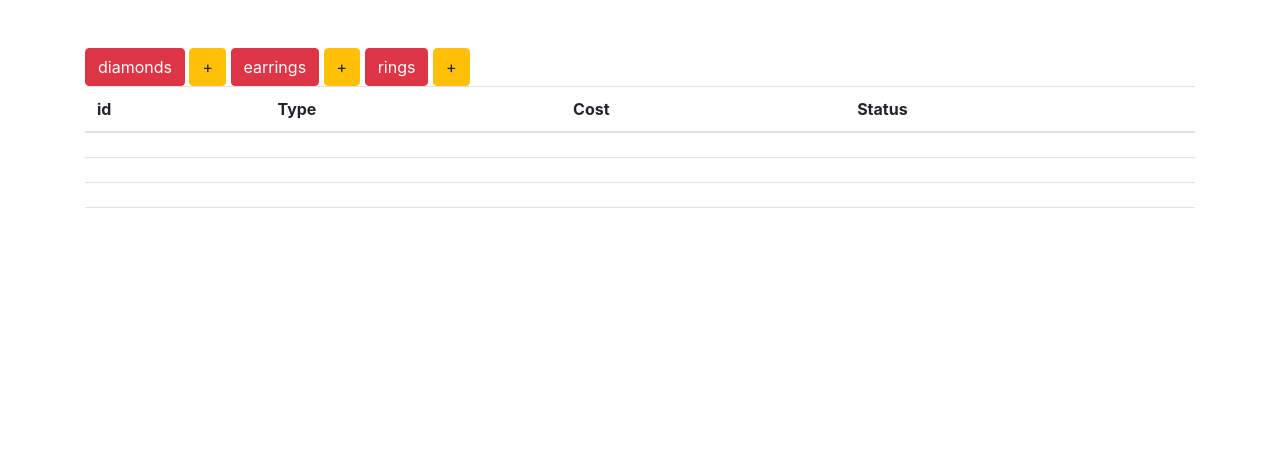
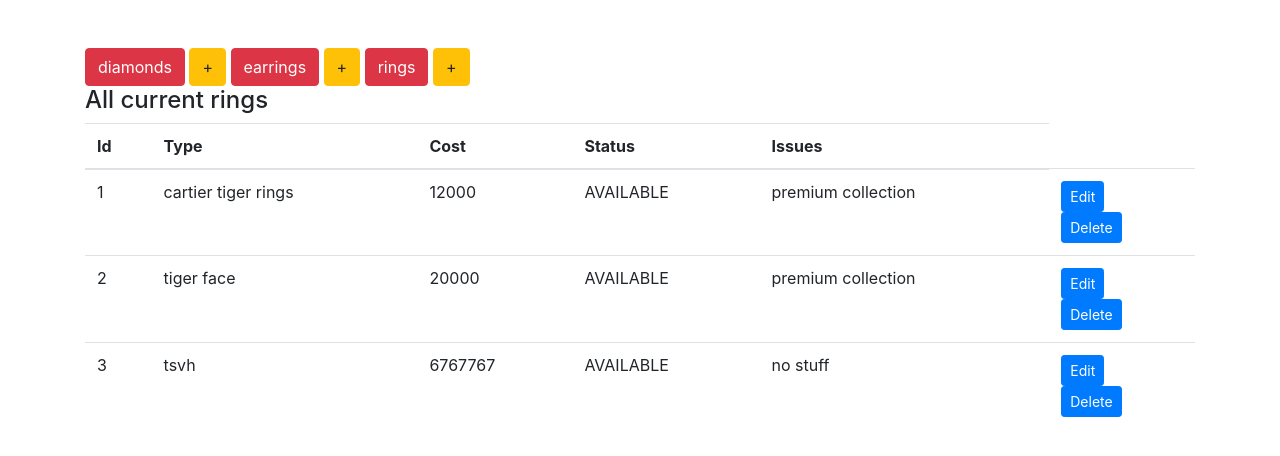
Before and after one commit to suryanshsoni27/goldinventorymanagment, a Django app: page /display_rings in a window 1280 px wide. Shown: the part 70-526 px from the top of the page. Run offline with Django 3.2, Linux system fonts and the light colour scheme; data comes from the database, SQL or seed files in the repository; both versions use the stored data as it was after the commit; lists and menus that the app fills with data are empty; some libraries are stand-ins or nearby versions.

Commit message:
First demo ready

```diff
--- a/goldinventory/goldinventory/settings.py
+++ b/goldinventory/goldinventory/settings.py
@@ -38,6 +38,7 @@ INSTALLED_APPS = [
     'django.contrib.messages',
     'django.contrib.staticfiles',
     'inventory',
+    'import_export',
 
 ]
 
--- a/goldinventory/inventory/admin.py
+++ b/goldinventory/inventory/admin.py
@@ -1,8 +1,10 @@
 from django.contrib import admin
 from .models import *
+
+from import_export.admin import ImportExportModelAdmin
 # Register your models here.
 
 
 @admin.register(diamonds, earring, rings)
-class ViewAdmin(admin.ModelAdmin):
+class ViewAdmin(ImportExportModelAdmin):
     pass
--- a/goldinventory/inventory/templates/index.html
+++ b/goldinventory/inventory/templates/index.html
@@ -4,21 +4,23 @@
 
     <!---this name shoudl be same as in display urls--->
     <a href="{% url 'display_diamonds' %}" class="btn btn-danger btn-md" role="button">diamonds</a>
-    <a href="#" class="btn btn-warning btn-md" role="button">+</a>
+    <a href="{% url 'add_diamonds' %}" class="btn btn-warning btn-md" role="button">+</a>
 
     <a href="{% url 'display_earrings' %}" class="btn btn-danger btn-md" role="button">earrings</a>
-    <a href="#" class="btn btn-warning btn-md" role="button">+</a>
+    <a href="{% url 'add_earrings' %}" class="btn btn-warning btn-md" role="button">+</a>
 
     <a href="{% url 'display_rings' %}" class="btn btn-danger btn-md" role="button">rings</a>
-    <a href="#" class="btn btn-warning btn-md" role="button">+</a>
+    <a href="{% url 'add_rings' %}" class="btn btn-warning btn-md" role="button">+</a>
 
 </div>
-
+<h4>
+    All current {{header}}
+</h4>
 <table class="table table-hover">
     <thead>
         <tr>
             <th>
-                id
+                Id
             </th>
             <th>
                 Type
@@ -28,6 +30,9 @@
             </th>
             <th>
                 Status
+            </th>
+            <th>
+                Issues
             </th>
         </tr>
 
@@ -42,8 +47,12 @@
 
         <!-------this names shoudl be exactly same to the one mentioend in models files---->
         <tbody>
-            {% for items in items %}
+            {% for item in items %}
             <tr>
+                <td>
+                    {{ item.id }}
+
+                </td>
                 <td>
                     {{ item.type }}
 
@@ -59,6 +68,26 @@
                     {{ item.issues }}
 
                 </td>
+                {% if header|lower == "diamonds" %}
+                <td>
+                    <a href="{% url 'edit_diamonds' item.id %}" class="btn btn-primary btn-sm" role="button">Edit</a>
+                    <br>
+                    <a href="{% url 'delete_diamonds' item.id %}" class="btn btn-primary btn-sm" role="button">Delete</a>
+                </td>
+                {% elif header|lower == "rings" %}
+                <td>
+                    <a href="{% url 'edit_rings' item.id %}" class="btn btn-primary btn-sm" role="button">Edit</a>
+                    <br>
+                    <a href="{% url 'delete_rings' item.id %}" class="btn btn-primary btn-sm" role="button">Delete</a>
+                </td>
+                {% else %}
+                <td>
+                    <a href="{% url 'edit_earrings' item.id %}" class="btn btn-primary btn-sm" role="button">Edit</a>
+                    <br>
+                    <a href="{% url 'delete_earrings' item.id %}" class="btn btn-primary btn-sm" role="button">Delete</a>
+                </td>
+
+                {% endif %}
             </tr>
 
             {% endfor %}
--- a/goldinventory/inventory/urls.py
+++ b/goldinventory/inventory/urls.py
@@ -4,10 +4,18 @@ from .views import *
 # sends call to url
 urlpatterns = [
     url(r'^$', index, name='index'),
-
     url(r'^display_earrings$', display_earrings, name='display_earrings'),
-    url(r'^display_rings$', display_earrings, name='display_rings'),
-    url(r'^display_diamonds$', display_earrings, name='display_diamonds')
-
-
+    url(r'^display_rings$', display_rings, name='display_rings'),
+    url(r'^display_diamonds$', display_diamonds, name='display_diamonds'),
+    url(r'^add_earing$', add_earrings, name='add_earrings'),
+    url(r'^add_diamonds$', add_diamonds, name='add_diamonds'),
+    url(r'^add_rings$', add_rings, name='add_rings'),
+    url(r'^edit_earrings/(?P<id>\d+)$', edit_earrings, name='edit_earrings'),
+    url(r'^edit_ring/(?P<id>\d+)s$', edit_rings, name='edit_rings'),
+    url(r'^edit_diamonds/(?P<id>\d+)$', edit_diamonds, name='edit_diamonds'),
+    url(r'^delete_diamonds/(?P<id>\d+)$',
+        delete_diamonds, name='delete_diamonds'),
+    url(r'^delete_rings/(?P<id>\d+)$', delete_rings, name='delete_rings'),
+    url(r'^delete_earrings/(?P<id>\d+)$',
+        delete_earrings, name='delete_earrings'),
 ]
--- a/goldinventory/inventory/views.py
+++ b/goldinventory/inventory/views.py
@@ -1,5 +1,6 @@
-from django.shortcuts import render
+from django.shortcuts import render, redirect, get_object_or_404
 from .models import *
+from .forms import *
 # Create your views here.
 
 
@@ -12,6 +13,7 @@ def display_earrings(request):
 
     context = {
         'items': items,
+        'header': 'earrings'
 
     }
     # this render this html file with  these items in context
@@ -23,6 +25,7 @@ def display_rings(request):
 
     context = {
         'items': items,
+        'header': 'rings'
 
     }
     # this render this html file with  these items in context
@@ -34,7 +37,93 @@ def display_diamonds(request):
 
     context = {
         'items': items,
+        'header': 'diamonds'
 
     }
     # this render this html file with  these items in context
     return render(request, 'index.html', context)
+
+
+def add_device(request, cls):
+    if request.method == 'POST':
+        form = cls(request.POST)
+
+        if form.is_valid():
+            form.save()
+            return redirect('index')
+    else:
+        form = cls()
+        return render(request, 'add_new.html', {'form': form})
+
+
+def add_earrings(request):
+    return add_device(request, earringForm)
+
+
+def add_rings(request):
+    return add_device(request, ringForm)
+
+
+def add_diamonds(request):
+    return add_device(request, diamondForm)
+
+
+def edit_device(request, id, model, cls):
+    item = get_object_or_404(model, id=id)
+
+    if request.method == "POST":
+
+        form = cls(request.POST, instance=item)
+
+        if form.is_valid():
+            form.save()
+            return redirect('index')
+    else:
+        form = cls(instance=item)
+
+        return render(request, 'edit_item.html', {'form': form})
+
+
+def edit_earrings(request, id):
+    return edit_device(request, id, earring, earringForm)
+
+
+def edit_rings(request, id):
+    return edit_device(request, id, rings, ringForm)
+
+
+def edit_diamonds(request, id):
+    return edit_device(request, id, diamonds, diamondForm)
+
+
+def delete_earrings(request, id):
+    earring.objects.filter(id=id).delete()
+
+    items = earring.objects.all()
+    context = {
+        'items': items
+    }
+
+    return render(request, 'index.html', context)
+
+
+def delete_rings(request, id):
+    rings.objects.filter(id=id).delete()
+
+    items = rings.objects.all()
+    context = {
+        'items': items
+    }
+
+    return render(request, 'index.html', context)
+
+
+def delete_diamonds(request, id):
+    diamonds.objects.filter(id=id).delete()
+
+    items = diamonds.objects.all()
+    context = {
+        'items': items
+    }
+
+    return render(request, 'index.html', context)
```
Also changed, not shown: goldinventory/inventory/forms.py (added, +21 -0 lines), goldinventory/inventory/templates/add_new.html (added, +24 -0 lines), goldinventory/inventory/templates/edit_item.html (added, +24 -0 lines), goldinventory/db.sqlite3, 1 other file.
